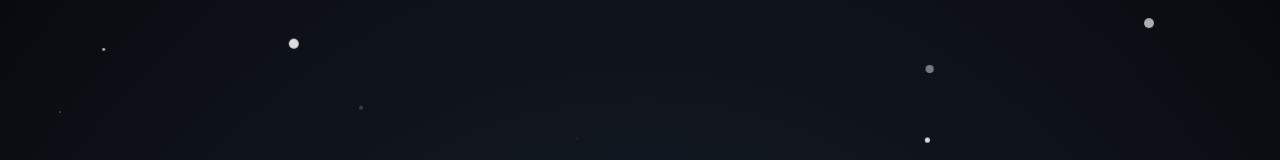
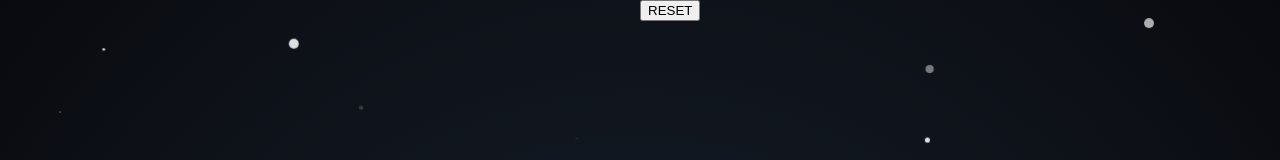
Before and after one commit to nicolatoscan/concorso-presepi-2020, a Vue app: page / in a window 1280 px wide. Shown: the top 160 px of the page. Built offline with nearby package versions, Linux system fonts and the light colour scheme.

Commit message:
clear btn

```diff
--- a/src/App.vue
+++ b/src/App.vue
@@ -1,4 +1,5 @@
 <template>
+  <button class="reset-btn" @click="clearLocalStorage()">RESET</button>
   <router-view/>
   <Snow />
 </template>
@@ -11,6 +12,12 @@ export default defineComponent({
   name: "App",
   components: {
     Snow
+  },
+  methods: {
+    clearLocalStorage: function() {
+      localStorage.removeItem('ratings')
+      location.reload()
+    }
   }
 });
 </script>
@@ -26,5 +33,8 @@ export default defineComponent({
 body {
   margin: 0;
 }
+.reset-btn {
+  position: fixed;
+}
 
 </style>
```
